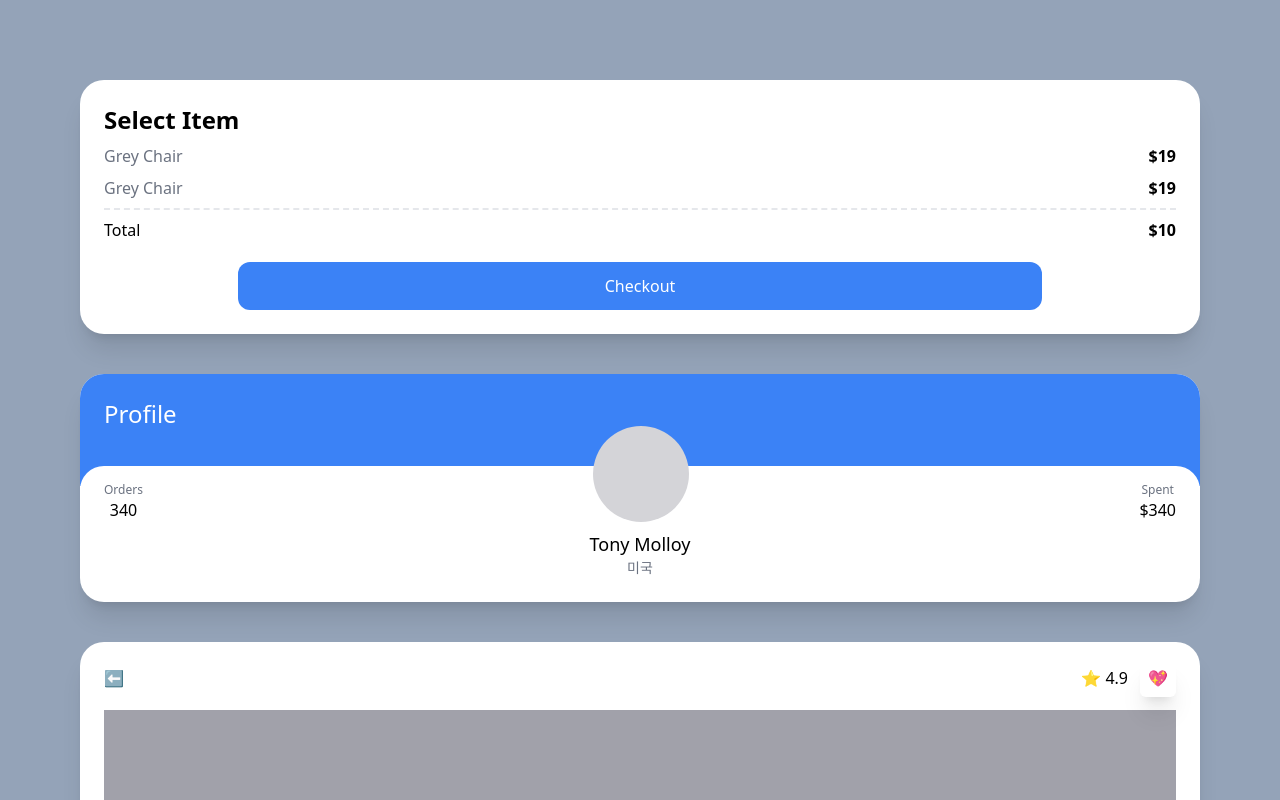
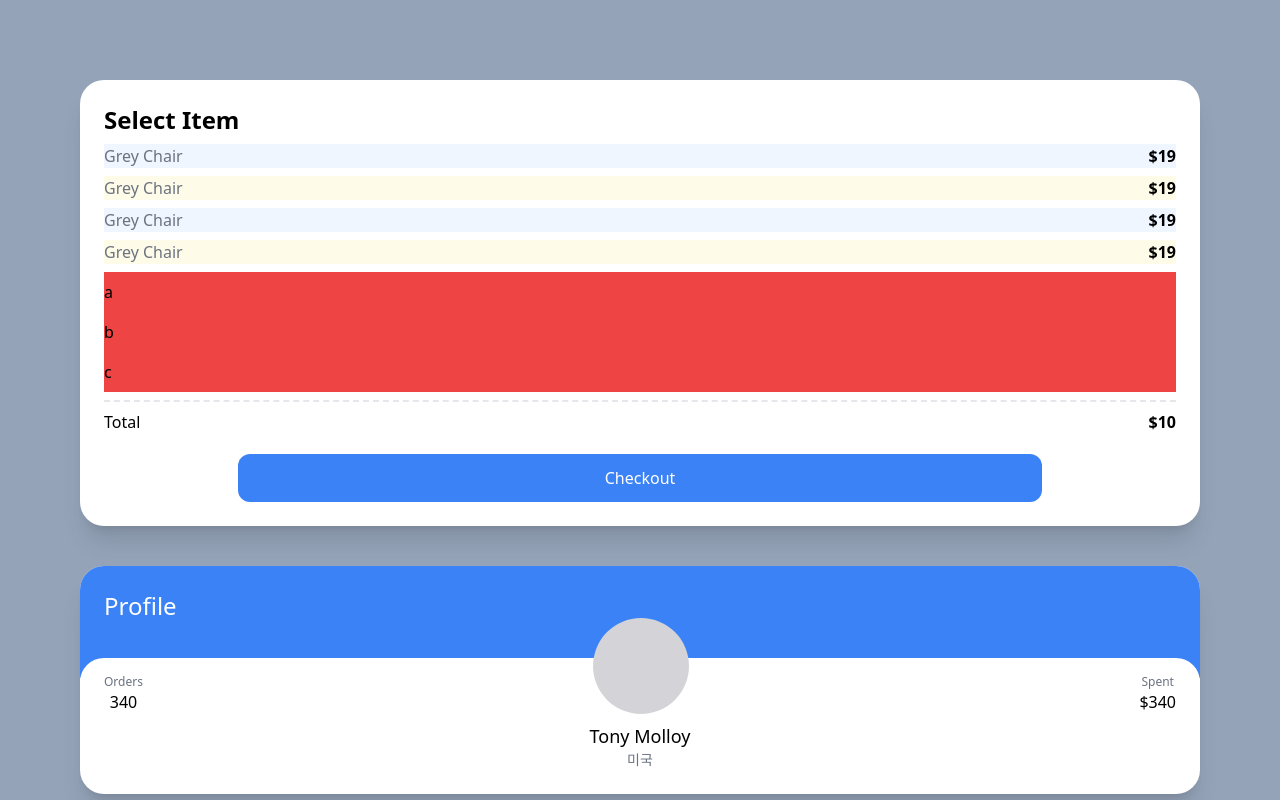
Before and after one commit to wooder2050/carrot-market, a Next.js app: page / in a window 1280 px wide. Shown: the top 800 px of the page. Built offline with nearby package versions, Linux system fonts and the light colour scheme.

Commit message:
2.6 Modifiers for Lists

```diff
--- a/pages/index.tsx
+++ b/pages/index.tsx
@@ -5,14 +5,24 @@
     <div className="bg-slate-400 py-20 px-20 grid gap-10 min-h-screen">
       <div className="bg-white p-6 rounded-3xl shadow-xl">
         <span className="font-semibold text-2xl">Select Item</span>
-        <div className="flex justify-between my-2">
-          <span className="text-gray-500">Grey Chair</span>
-          <span className="font-semibold">$19</span>
-        </div>
-        <div className="flex justify-between">
-          <span className="text-gray-500">Grey Chair</span>
-          <span className="font-semibold">$19</span>
-        </div>
+        <ul>
+          {[1, 2, 3, 4].map((i) => (
+            <div
+              key={i}
+              className="flex justify-between my-2 odd:bg-blue-50 even:bg-yellow-50 first:bg-teal-50 last:bg-amber-50"
+            >
+              <span className="text-gray-500">Grey Chair</span>
+              <span className="font-semibold">$19</span>
+            </div>
+          ))}
+        </ul>
+        <ul>
+          {["a", "b", "c", ""].map((c, i) => (
+            <li className="bg-red-500 py-2 empty:hidden" key={i}>
+              {c}
+            </li>
+          ))}
+        </ul>
         <div className="flex justify-between mt-2 pt-2 border-t-2 border-dashed">
           <span>Total</span>
           <span className="font-semibold">$10</span>
```
